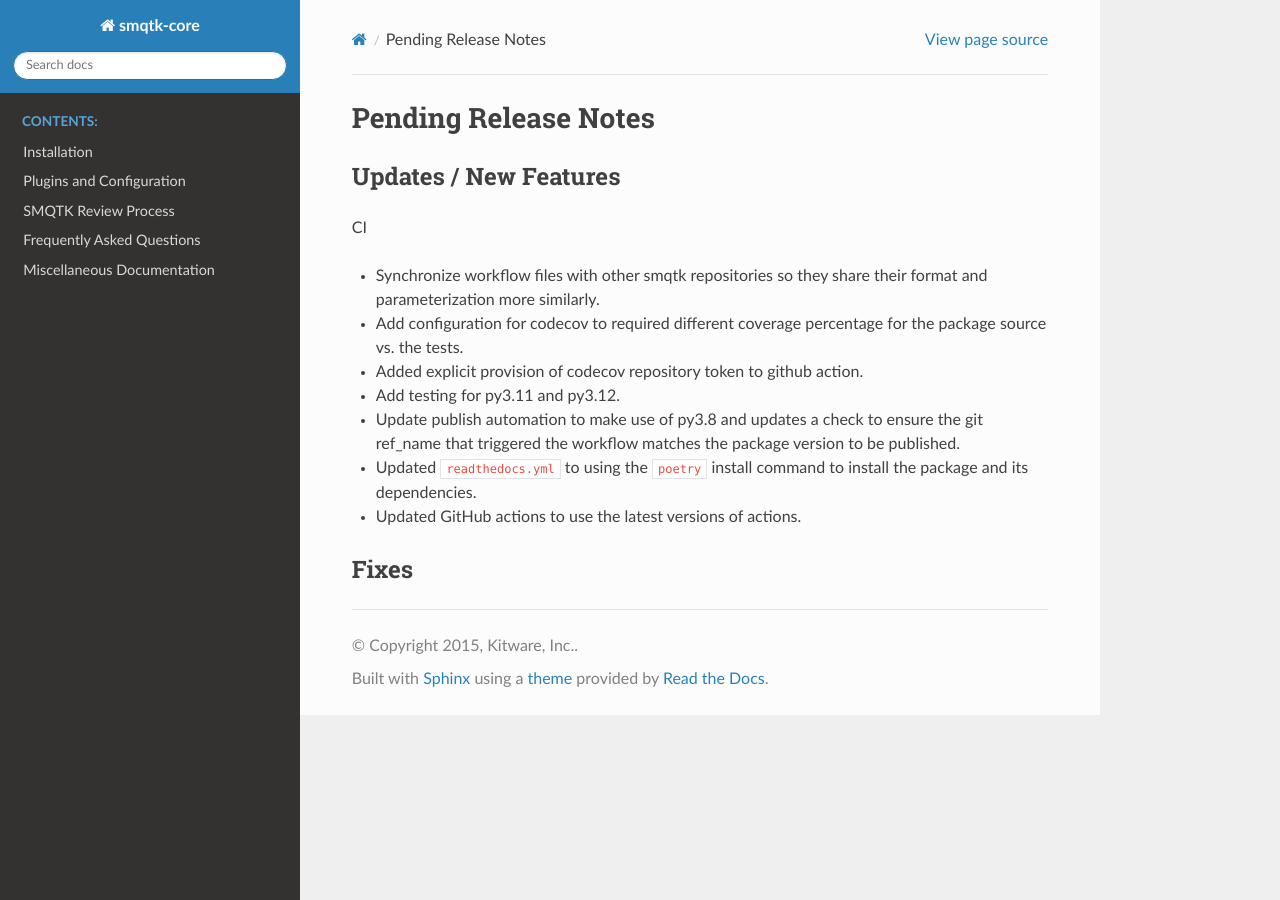
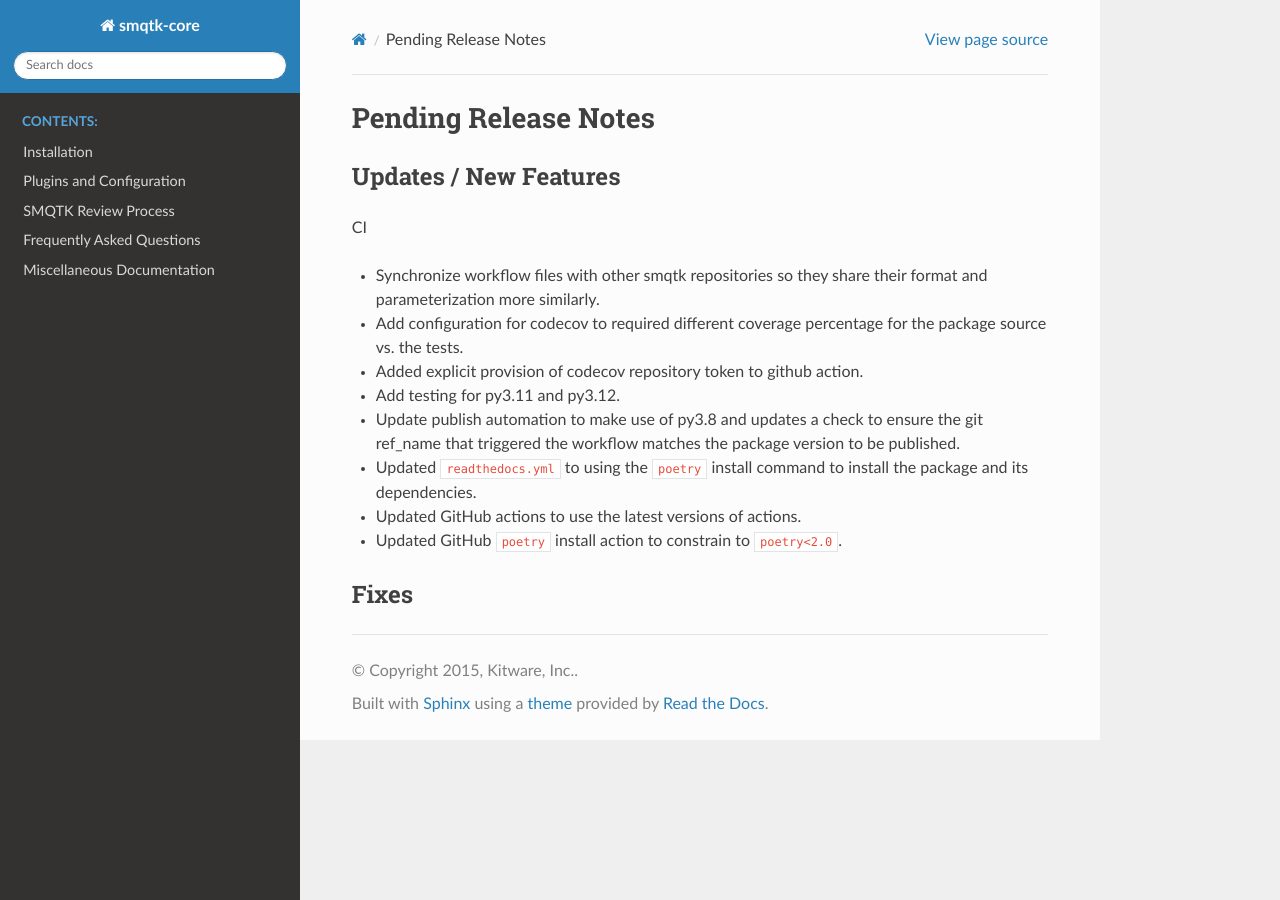
Before and after one commit to Kitware/SMQTK-Core, a Sphinx documentation site: the page built from docs/release_notes/pending_release.rst, in a window 1280 px wide. Built offline with Sphinx 7.4.7 and the Read the Docs theme 3.1.0, drawn with Linux system fonts in a browser that asks for light colours; pages that are not in the unit, such as notebooks, are missing from menus; the version number is read from the project's files by our own code.

```diff
--- a/docs/release_notes/pending_release.rst
+++ b/docs/release_notes/pending_release.rst
@@ -25,5 +25,7 @@
 
 * Updated GitHub actions to use the latest versions of actions.
 
+* Updated GitHub ``poetry`` install action to constrain to ``poetry<2.0``.
+
 Fixes
 -----
```
Also changed, not shown: 1 other file.
